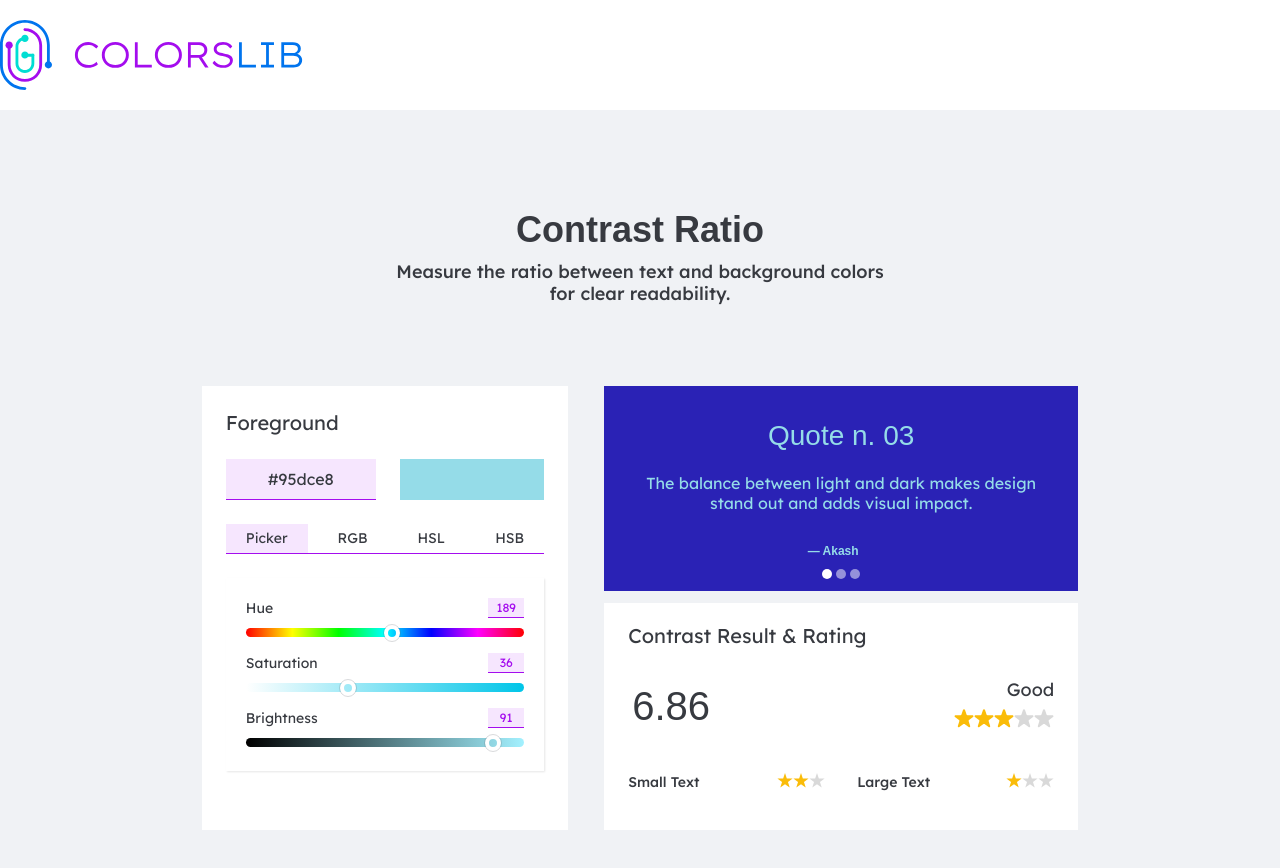
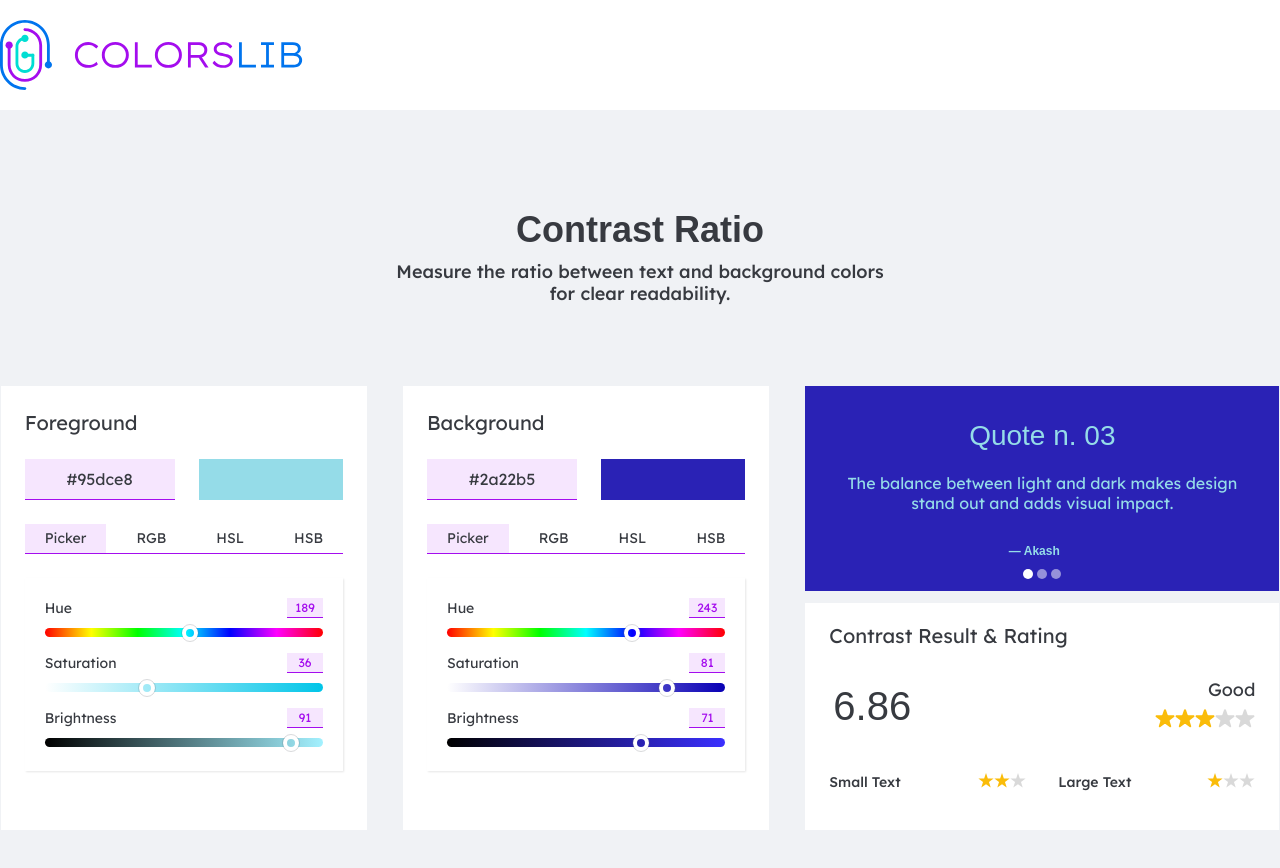
Before and after one commit to akashrahman-me/colors-lib, a Next.js app: page / in a window 1280 px wide. Shown: the top 868 px of the page. Built offline with nearby package versions, Linux system fonts and the light colour scheme; a web font is replaced by a local one.

Commit message:
completed the project

```diff
--- a/src/app/page.tsx
+++ b/src/app/page.tsx
@@ -3,20 +3,19 @@ import ColorUnit from "@/components/globals/ColorUnit";
 import Quotes from "@/components/globals/Quotes";
 import ContrastResult from "@/components/globals/ContrastResult";
 import { useEffect, useState } from "react";
-import { contrastRatio } from "@/utilities/colorize";
+import { contrastRatio, contrastToTex } from "@/utilities/colorize";
 
 function Home() {
+   console.log("Home");
+
    const [foreground, setForeground] = useState("#95dce8");
    const [background, setBackground] = useState("#2a22b5");
-   const contrastResult = contrastRatio(background, foreground);
-   const [contrast, setContrast] = useState(contrastResult);
+   const [contrast, setContrast] = useState(contrastRatio(background, foreground));
 
-   // useEffect(() => {
-   //    setContrast(contrastResult);
-   //    // eslint-disable-next-line react-hooks/exhaustive-deps
-   // }, [contrastResult]);
-
-   console.log("Home");
+   useEffect(() => {
+      setContrast(contrastRatio(background, foreground));
+      // eslint-disable-next-line react-hooks/exhaustive-deps
+   }, [foreground, background]);
 
    return (
       <div>
@@ -41,17 +40,28 @@ function Home() {
                      setColor={setForeground}
                      label="Foreground"
                   />
-                  {/* <ColorUnit
+                  <ColorUnit
                      color={background}
                      setColor={setBackground}
                      label="Background"
-                  /> */}
+                  />
                   <div className="flex gap-3 flex-col w-[474px]">
                      <div>
                         <Quotes background={background} foreground={foreground} />
                      </div>
                      <div className="">
-                        <ContrastResult setContrast={setContrast} contrast={contrast} />
+                        <ContrastResult
+                           value={contrast}
+                           onChange={(contrast) => {
+                              // eslint-disable-next-line @typescript-eslint/no-unused-vars
+                              const [color, cont] = contrastToTex(
+                                 background,
+                                 foreground,
+                                 contrast
+                              );
+                              setForeground(color);
+                           }}
+                        />
                      </div>
                   </div>
                </div>
--- a/src/components/globals/ColorUnit.tsx
+++ b/src/components/globals/ColorUnit.tsx
@@ -8,22 +8,23 @@ const colorOptions = ["Picker", "RGB", "HSL", "HSB"];
 interface ColorUnitProps {
    label: string;
    color: string;
-   setColor: (color: string) => void;
+   setColor: React.Dispatch<React.SetStateAction<string>>;
 }
 
 function ColorUnit({ label, setColor, color }: ColorUnitProps) {
-   // console.log("Color Unit");
+   console.log("Color Unit");
 
    const [value, setValue] = useState(color);
-   const [submition, setSubmition] = useState<boolean>(false);
 
    useEffect(() => {
-      setValue(color);
+      if (value !== color) {
+         setValue(color);
+      }
+      // eslint-disable-next-line react-hooks/exhaustive-deps
    }, [color]);
 
    const submitColor = (color: string) => {
       setColor(color);
-      setSubmition((v) => !v);
    };
 
    return (
@@ -52,9 +53,8 @@ function ColorUnit({ label, setColor, color }: ColorUnitProps) {
             <div className="p-5 shadow-[1px_1px_2px_0px_rgba(0,_0,_0,_0.10)]">
                <TabPanel className="">
                   <HSBColorPicker
-                     submition={submition}
                      color={color}
-                     setColor={setColor}
+                     setColor={(value) => (setValue(value), setColor(value))}
                   />
                </TabPanel>
                <TabPanel className="">
--- a/src/components/globals/ContrastResult.tsx
+++ b/src/components/globals/ContrastResult.tsx
@@ -8,18 +8,27 @@ const formatNumber = new Intl.NumberFormat("en-US", {
 }).format;
 
 interface ContrastResultProps {
-   contrast: number;
-   setContrast: React.Dispatch<React.SetStateAction<number>>;
+   value: number;
+   onChange: (value: number) => void;
 }
 
-function ContrastResult({ contrast, setContrast }: ContrastResultProps) {
-   // console.log("ContrastResult");
+function ContrastResult({ onChange, value }: ContrastResultProps) {
+   console.log("Contrast Result");
 
-   const [contrastInput, setContrastInput] = useState<string>(formatNumber(contrast));
+   const [contrastInput, setContrastInput] = useState<string>(formatNumber(value));
 
    useEffect(() => {
-      setContrastInput(formatNumber(contrast));
-   }, [contrast]);
+      const formattedValue = formatNumber(value);
+      if (formattedValue !== contrastInput) {
+         setContrastInput(formattedValue);
+      }
+      // eslint-disable-next-line react-hooks/exhaustive-deps
+   }, [value]);
+
+   const handleOnChange = (value: number) => {
+      onChange(value);
+      // setContrastInput(formatNumber(value));
+   };
 
    const handleIncrement = (
       event: React.KeyboardEvent<HTMLInputElement> | React.WheelEvent<HTMLInputElement>,
@@ -27,7 +36,10 @@ function ContrastResult({ contrast, setContrast }: ContrastResultProps) {
    ) => {
       const adjust = event.ctrlKey ? 3 : event.shiftKey ? 0.25 : event.altKey ? 0.05 : 1;
       if (direction !== 0) {
-         setContrast((v) => Math.max(1, Math.min(21, v + direction * adjust)));
+         // onChange((v) => Math.max(1, Math.min(21, v + direction * adjust)));
+         handleOnChange(
+            Math.max(1, Math.min(21, parseFloat(contrastInput) + direction * adjust))
+         );
       }
    };
 
@@ -39,7 +51,7 @@ function ContrastResult({ contrast, setContrast }: ContrastResultProps) {
       if (event.key === "Enter") {
          let value = event.currentTarget.value as unknown as number;
          value = parseFloat(formatNumber(Math.max(1, Math.min(21, Number(value)))));
-         setContrast(value);
+         handleOnChange(value);
       }
    };
 
@@ -57,7 +69,7 @@ function ContrastResult({ contrast, setContrast }: ContrastResultProps) {
    const handleBlur = (event: React.FocusEvent<HTMLInputElement>) => {
       let value = event.currentTarget.value as unknown as number;
       value = parseFloat(formatNumber(Math.max(1, Math.min(21, Number(value)))));
-      setContrast(value);
+      handleOnChange(value);
    };
 
    return (
--- a/src/components/globals/HSBColorPicker.tsx
+++ b/src/components/globals/HSBColorPicker.tsx
@@ -1,38 +1,26 @@
-"use client";
-import React, { useEffect, useState } from "react";
+import React from "react";
 import { hexToRgb, hsbToRgb, rgbToHex, rgbToHsb } from "@/utilities/colorize";
 import ColorSlider from "../common/ColorSlider";
 
 interface HSBColorPickerProps {
    color: string;
-   submition: boolean;
-   setColor?: (color: string) => void;
+   setColor: React.Dispatch<React.SetStateAction<string>>;
 }
 
-function HSBColorPicker({ color, submition, setColor }: HSBColorPickerProps) {
-   console.log("HSB Color Picker");
+function HSBColorPicker({ color, setColor }: HSBColorPickerProps) {
+   // console.log("HSB Color Picker");
 
    const [h, s, b] = rgbToHsb(...hexToRgb(color));
-   const [hue, setHue] = useState<number>(h); // Range 0-360
-   const [saturation, setSaturation] = useState<number>(s); // Range 0-100
-   const [brightness, setBrightness] = useState<number>(b); // Range 0-100
+   let [hue, saturation, brightness] = [h, s, b];
 
-   // useEffect(() => {
-   //    // console.log("useEffect: Submition");
-   //    const [h, s, b] = rgbToHsb(...hexToRgb(color));
-   //    setHue(h);
-   //    setSaturation(s);
-   //    setBrightness(b);
-   //    // eslint-disable-next-line react-hooks/exhaustive-deps
-   // }, [submition]);
+   const handleValues = (type: "hue" | "saturation" | "brightness", value: number) => {
+      const values = { hue, saturation, brightness };
+      values[type] = value;
+      ({ hue, saturation, brightness } = values);
 
-   // useEffect(() => {
-   //    // console.log("useEffect: HSB Color Picker");
-
-   //    const hexColor = rgbToHex(hsbToRgb(hue, saturation, brightness));
-   //    setColor?.(hexColor);
-   //    // eslint-disable-next-line react-hooks/exhaustive-deps
-   // }, [hue, saturation, brightness]);
+      // Update the color based on the new values
+      setColor(rgbToHex(hsbToRgb(hue, saturation, brightness)));
+   };
 
    return (
       <div className="flex gap-4 pb-1 flex-col">
@@ -41,7 +29,7 @@ function HSBColorPicker({ color, submition, setColor }: HSBColorPickerProps) {
             min={0}
             max={360}
             value={hue}
-            onChange={setHue}
+            onChange={(value) => handleValues("hue", value)}
             background="linear-gradient(to right, rgb(255, 0, 0), rgb(255, 255, 0), rgb(0, 255, 0), rgb(0, 255, 255), rgb(0, 0, 255), rgb(255, 0, 255), rgb(255, 0, 0))"
          />
          <ColorSlider
@@ -49,7 +37,7 @@ function HSBColorPicker({ color, submition, setColor }: HSBColorPickerProps) {
             min={0}
             max={100}
             value={saturation}
-            onChange={setSaturation}
+            onChange={(value) => handleValues("saturation", value)}
             background={`linear-gradient(to right, rgb(255, 255, 255), ${rgbToHex(
                hsbToRgb(hue, 100, brightness)
             )})`}
@@ -59,7 +47,7 @@ function HSBColorPicker({ color, submition, setColor }: HSBColorPickerProps) {
             min={0}
             max={100}
             value={brightness}
-            onChange={setBrightness}
+            onChange={(value) => handleValues("brightness", value)}
             background={`linear-gradient(to right, rgb(0, 0, 0), ${rgbToHex(
                hsbToRgb(hue, saturation, 100)
             )})`}
```
